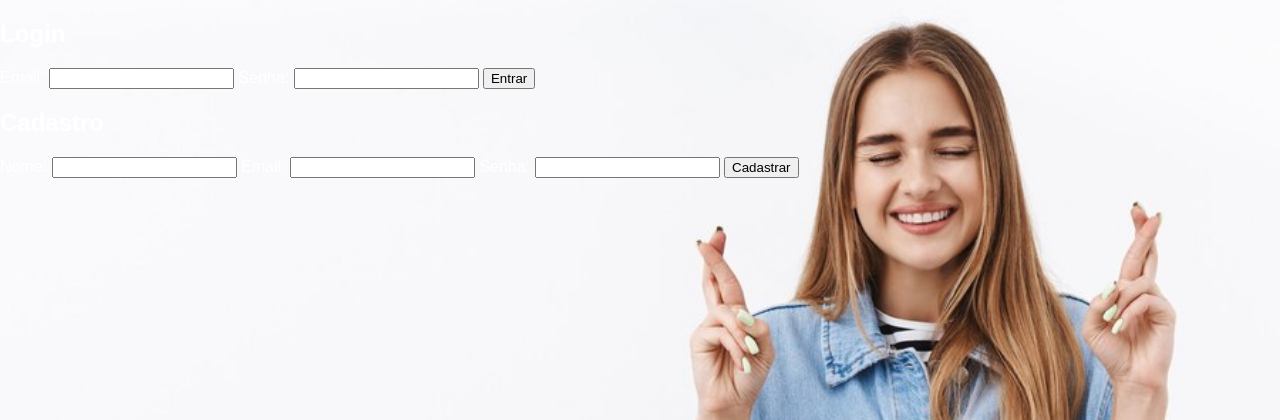
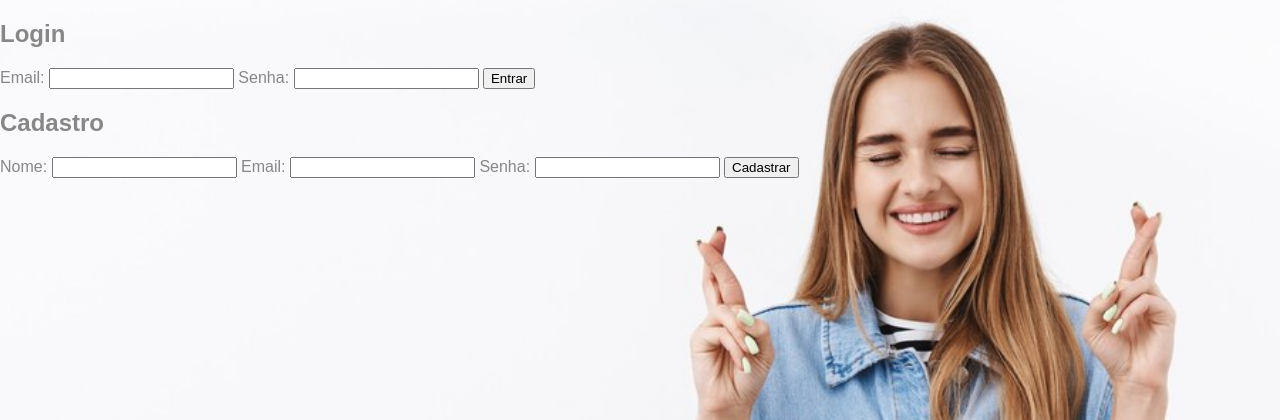
Before and after one commit to robertinho33/site-alphaglam, a PHP site: page /cad-usuario.html in a window 1280 px wide. Shown: the top 420 px of the page. Run offline with PHP 8.4, Linux system fonts and the light colour scheme.

Commit message:
Update styles.css

```diff
--- a/css/styles.css
+++ b/css/styles.css
@@ -8,7 +8,7 @@ body {
     background-position: center; /* Centraliza a imagem */
     background-repeat: no-repeat; /* Evita repetição */
     background-attachment: fixed; /* Fixa a imagem enquanto o conteúdo rola */
-    color: white; /* Torna o texto visível sobre a imagem */
+    color: rgb(135, 135, 135); /* Torna o texto visível sobre a imagem */
 }
 .content {
     text-align: center;
```
